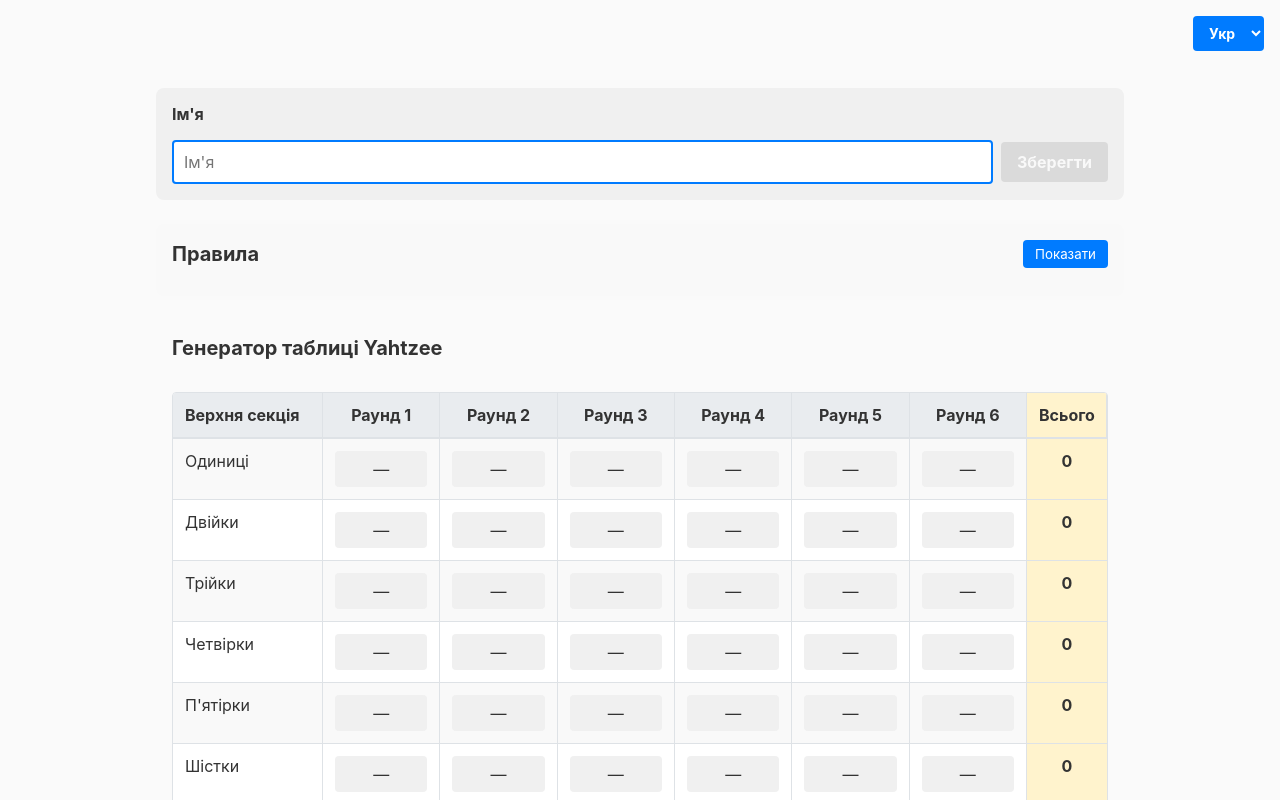
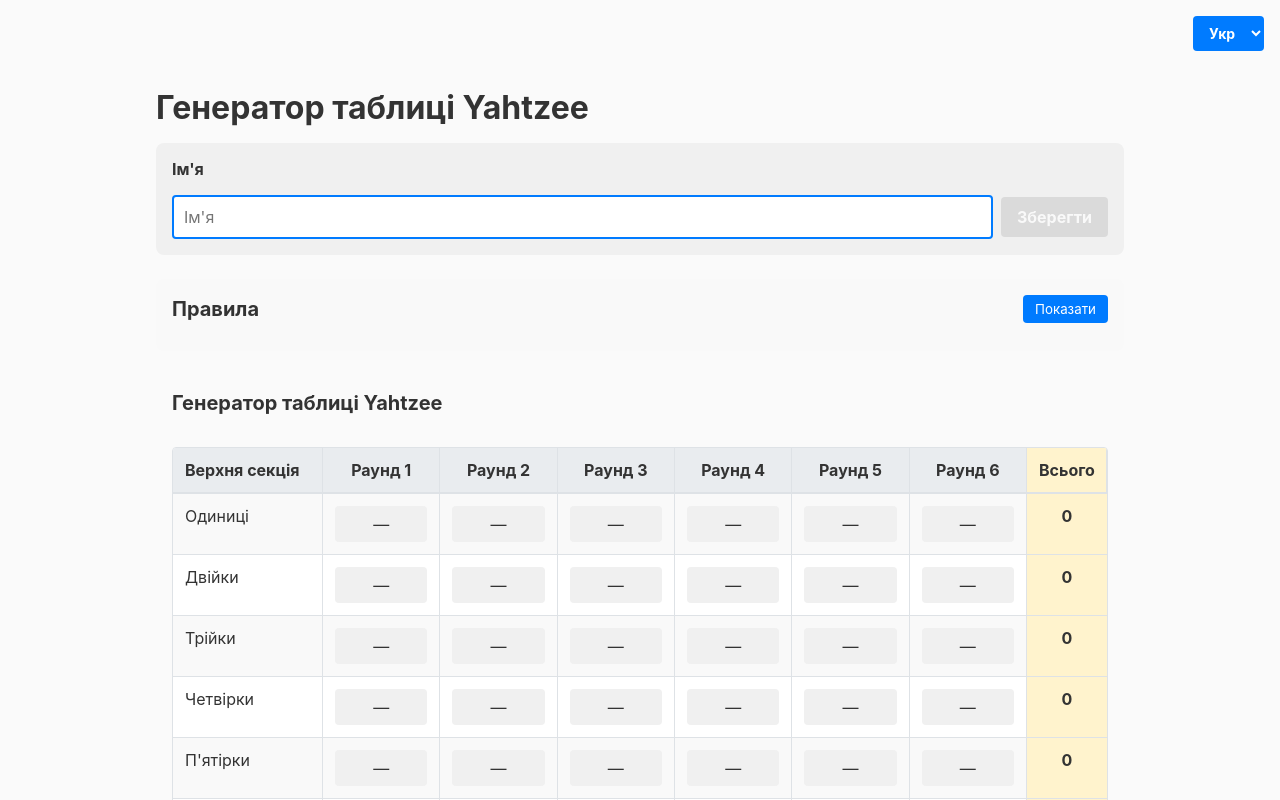
Before and after one commit to melnickforever/yahtzee, a Next.js app: page / in a window 1280 px wide. Shown: the top 800 px of the page. Built offline with nearby package versions, Linux system fonts and the light colour scheme.

Commit message:
Added page title

```diff
--- a/app/page.tsx
+++ b/app/page.tsx
@@ -22,6 +22,7 @@
     <div className="page-container">
       <LanguageSwitcher currentLanguage={language} onLanguageChange={setLanguage} />
       <main className="main-container">
+        <h1>{t.title}</h1>
         <div className="player-section">
           {isPlayerNameSaved ? (
             <div style={{ display: 'flex', alignItems: 'center', gap: '12px' }}>
```
